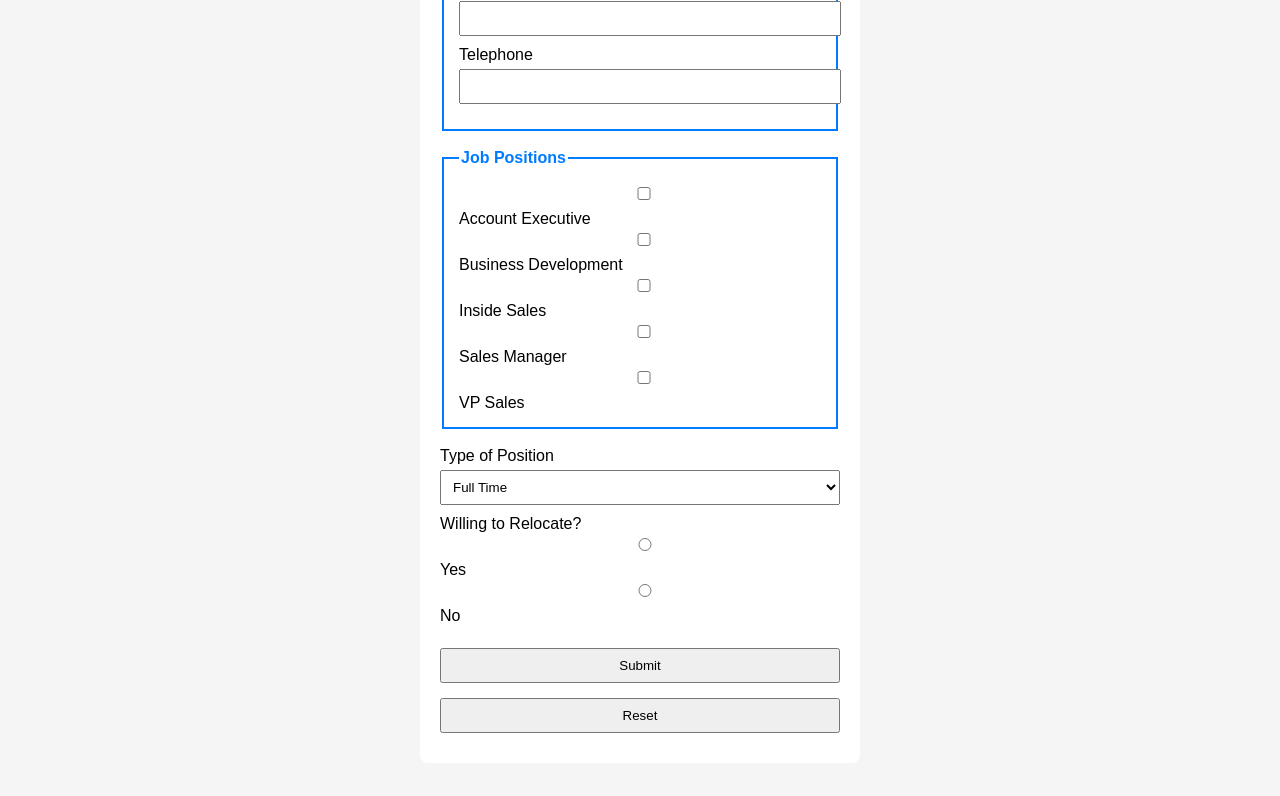
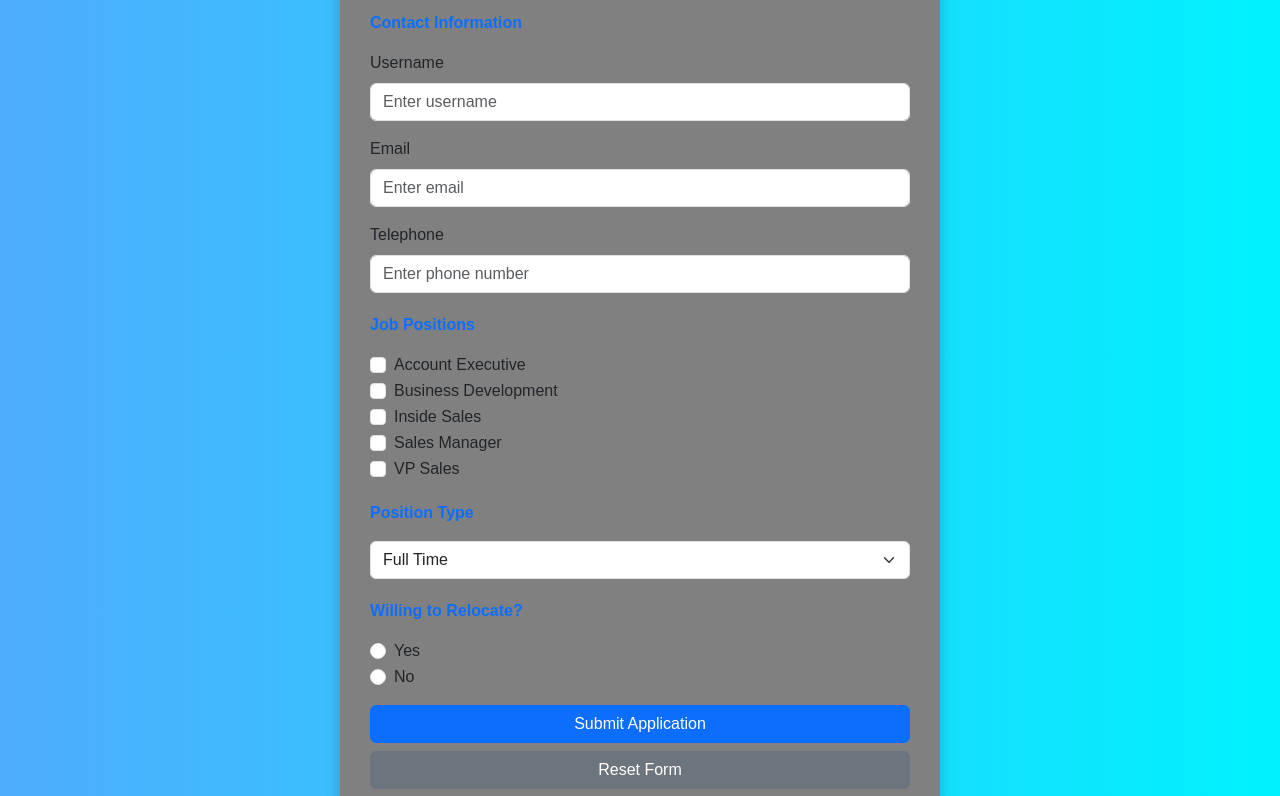
Before and after one commit to Kevinrony/contact-form, a plain HTML site: page index.html in a window 1280 px wide. Shown: the part 151-947 px from the top of the page. Before the commit the page ends 922 px from the top, so only its background shows below. Drawn offline with nearby package versions, Linux system fonts and the light colour scheme.

Commit message:
Refactor job application form with Bootstrap
Updated the job application form with Bootstrap styling and improved layout.

````diff
--- a/index.html
+++ b/index.html
@@ -1,53 +1,49 @@
+```html
 <!DOCTYPE html>
-<html>
+<html lang="en">
 <head>
+<meta charset="UTF-8">
+<meta name="viewport" content="width=device-width, initial-scale=1.0">
 <title>Job Application Form</title>
+
+<!-- Bootstrap CSS -->
+<link href="https://cdn.jsdelivr.net/npm/bootstrap@5.3.3/dist/css/bootstrap.min.css" rel="stylesheet">
 
 <style>
 body{
-    font-family: Arial;
-    background-color:#f5f5f5;
+background: linear-gradient(to right, #4facfe, #00f2fe);
+font-family: Arial, sans-serif;
 }
 
-.container{
-    width:400px;
-    margin:auto;
-    background:white;
-    padding:20px;
-    border-radius:8px;
+.form-container{
+max-width:600px;
+margin:50px auto;
+background:grey;
+padding:30px;
+border-radius:10px;
+box-shadow:0 4px 15px rgba(0,0,0,0.2);
 }
 
-fieldset{
-    border:2px solid #007bff;
-    padding:15px;
+h2{
+text-align:center;
+margin-bottom:20px;
 }
 
-legend{
-    color:#007bff;
-    font-weight:bold;
-}
-
-input, select{
-    width:100%;
-    padding:8px;
-    margin-top:5px;
-    margin-bottom:10px;
-}
-
-button{
-    padding:10px;
-    margin-top:10px;
+.section-title{
+margin-top:20px;
+font-weight:bold;
+color:#0d6efd;
 }
 </style>
 
 <script>
 function validateForm(){
-    let username=document.forms["myForm"]["username"].value;
+let username=document.forms["jobForm"]["username"].value;
 
-    if(username==""){
-        alert("Please enter your username");
-        return false;
-    }
+if(username==""){
+alert("Please enter your username");
+return false;
+}
 }
 </script>
 
@@ -56,59 +52,86 @@ function validateForm(){
 <body>
 
 <div class="container">
+<div class="form-container">
 
-<form name="myForm" onsubmit="return validateForm()">
+<h2>Job Application Form</h2>
 
-<fieldset>
-<legend>Contact Information</legend>
+<form name="jobForm" onsubmit="return validateForm()">
 
-<label>Username</label>
-<input type="text" name="username">
+<p class="section-title">Contact Information</p>
 
-<label>Email</label>
-<input type="email" name="email">
+<div class="mb-3">
+<label class="form-label">Username</label>
+<input type="text" class="form-control" name="username" placeholder="Enter username">
+</div>
 
-<label>Telephone</label>
-<input type="text" name="telephone">
+<div class="mb-3">
+<label class="form-label">Email</label>
+<input type="email" class="form-control" placeholder="Enter email">
+</div>
 
-</fieldset>
+<div class="mb-3">
+<label class="form-label">Telephone</label>
+<input type="text" class="form-control" placeholder="Enter phone number">
+</div>
 
-<br>
+<p class="section-title">Job Positions</p>
 
-<fieldset>
-<legend>Job Positions</legend>
+<div class="form-check">
+<input class="form-check-input" type="checkbox">
+<label class="form-check-label">Account Executive</label>
+</div>
 
-<input type="checkbox"> Account Executive<br>
-<input type="checkbox"> Business Development<br>
-<input type="checkbox"> Inside Sales<br>
-<input type="checkbox"> Sales Manager<br>
-<input type="checkbox"> VP Sales<br>
+<div class="form-check">
+<input class="form-check-input" type="checkbox">
+<label class="form-check-label">Business Development</label>
+</div>
 
-</fieldset>
+<div class="form-check">
+<input class="form-check-input" type="checkbox">
+<label class="form-check-label">Inside Sales</label>
+</div>
 
-<br>
+<div class="form-check">
+<input class="form-check-input" type="checkbox">
+<label class="form-check-label">Sales Manager</label>
+</div>
 
-<label>Type of Position</label>
-<select>
+<div class="form-check mb-3">
+<input class="form-check-input" type="checkbox">
+<label class="form-check-label">VP Sales</label>
+</div>
+
+<p class="section-title">Position Type</p>
+
+<select class="form-select mb-3">
 <option>Full Time</option>
 <option>Part Time</option>
 <option>Internship</option>
 </select>
 
-<br>
+<p class="section-title">Willing to Relocate?</p>
 
-<label>Willing to Relocate?</label><br>
-<input type="radio" name="relocate"> Yes
-<input type="radio" name="relocate"> No
+<div class="form-check">
+<input class="form-check-input" type="radio" name="relocate">
+<label class="form-check-label">Yes</label>
+</div>
 
-<br><br>
+<div class="form-check mb-3">
+<input class="form-check-input" type="radio" name="relocate">
+<label class="form-check-label">No</label>
+</div>
 
-<input type="submit" value="Submit">
-<input type="reset" value="Reset">
+<div class="d-grid gap-2">
+<button type="submit" class="btn btn-primary">Submit Application</button>
+<button type="reset" class="btn btn-secondary">Reset Form</button>
+</div>
 
 </form>
 
 </div>
+</div>
 
 </body>
 </html>
+```
````
